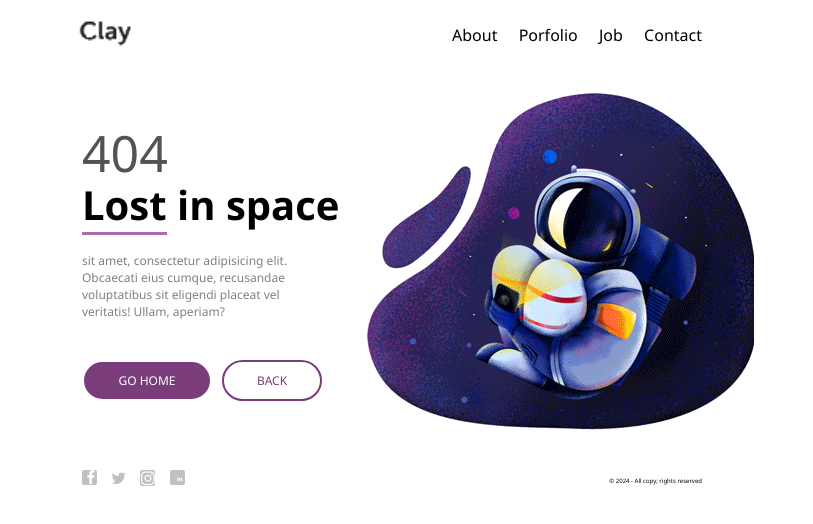
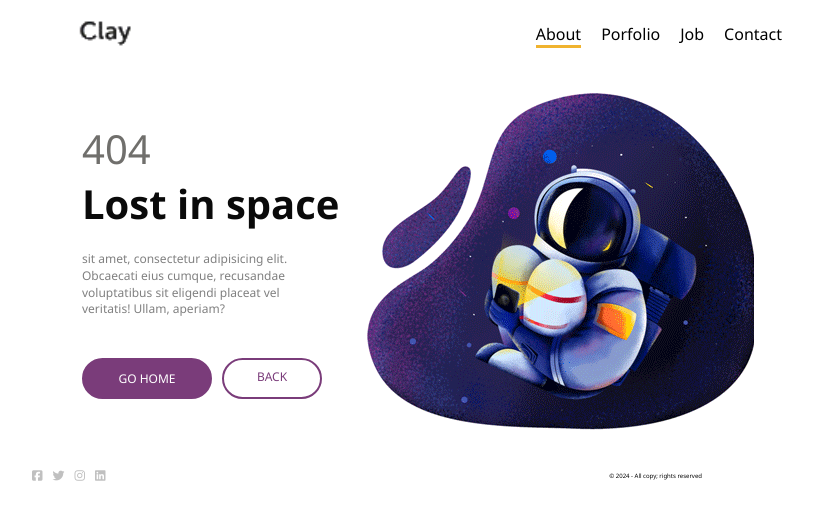
Before and after one commit to Skaistev/HTML_trecias, a website: page index.html in a window 1280 px wide. Shown: the whole page, without its empty margins (208-1021 px from the left). Drawn offline with Linux system fonts and the light colour scheme.

Commit message:
papildytas

```diff
--- a/css/main.css
+++ b/css/main.css
@@ -37,12 +37,8 @@ span ~ a { visi uz span esantys tag iamami}
 }
 
 .main-nav{
-    width: 250px;
     display: flex;
-    justify-content: space-between;
-    gap: 10px;
-    margin-right: 80px;
-
+    gap: 20px;
 
 }
 .main-nav > .nav-link{
@@ -50,10 +46,15 @@ span ~ a { visi uz span esantys tag iamami}
     color: black;
 }
 
-.main-nav > .nav-link:hover {
-    text-decoration: underline;
+.main-nav > .nav-link.active {
+    border-color: rgb(240, 179, 47);
+border-bottom-style: solid;
 }
 
+.main-nav > .nav-link:hover {
+    border-bottom: rgb(157, 101, 230);
+    border-bottom-style: solid;
+ }
 
 .main-left{
     display: flex;
@@ -68,25 +69,22 @@ span ~ a { visi uz span esantys tag iamami}
  margin-right: 20px;
     width: 600px;
 }
+
+ main > .img {
+    width: 150%
+}
+
 .main-title {
     font-weight:normal;
-    font-size: 50px;
-    font-weight: 10;
-    margin-bottom: -30px;
-    color: rgb(83, 83, 83);
+    font-size: 40px;
+    font-weight:bold;
+    color: rgb(10, 10, 10);
+    font-weight: bolder;
+}
 
-}
-.subtitle{
+.main-title > span {
+    color:rgb(112, 111, 108);
     font-weight: normal;
-    font-weight: 780;
-    font-size:40px;
-
-
-}
-.subtitle > span {
-    border-bottom-style: solid;
-    border-color:  rgb(175, 106, 175);
-    width: 10px;
 }
 
 .description{
@@ -94,6 +92,7 @@ span ~ a { visi uz span esantys tag iamami}
    width: 240px;
    color: grey;
    margin-bottom: 20px;
+   line-height: 140%;
 
 }
 
@@ -115,49 +114,37 @@ span ~ a { visi uz span esantys tag iamami}
     font-size: 12px;
     color:white;
     background-color: rgb(122, 60, 122);
+    border-color: rgb(122, 60, 122);
+}
 
-}
 .btn-list > .btn + .btn{
     width:100px;
     background-color: white;
     color:rgb(122, 60, 122) ;
     border-color: rgb(122, 60, 122);
+line-height: 116%;}
+
+.btn-list > .btn:hover{
+    border-color: black;
+    border-style:dotted;
+}
 
 
-}
 .social{
-    margin-left: 50px;
+    display: flex;
+    gap:10px;
 
 }
-.social-link{
+.social > .social-link{
     text-decoration: none;
-    color: white;
-    border-width: 1px ;
-    background-color: rgb(192, 192, 192);
-    width: 15px;
-    margin-right: 10px;
-    border-radius: 2px;
-    text-align: center;
+    color: rgb(192, 192, 192);
+    font-size: 12px;
 
 }
-.fa.fa-twitter {
-    color: rgb(192, 192, 192);
-    background-color: white;
+.social > .social-link:hover{
+    color:  rgb(122, 60, 122);
 }
-.fa.fa-facebook {
-    text-align: right;
-    font-size: 15px;
-    padding-right: 2px;
 
-
-}
-.fa.fa-linkedin{
-    text-align: right;
-    font-size: 6px;
-    height: 15px;
-    padding-right: 2px;
-    padding-top: 6px;
-}
 .copyright-text{
   margin-right: 80px;
   font-size: 6px;
--- a/index.html
+++ b/index.html
@@ -4,14 +4,19 @@
     <meta charset="UTF-8">
     <meta name="viewport" content="width=device-width, initial-scale=1.0">
     <title>Astronaut</title>
+    <!-- <link rel="stylesheet" href="./css/main.css"> -->
+    <!-- base -->
+    <!-- 3rd part -->
+    <!-- <link rel="stylesheet" href="https://cdnjs.cloudflare.com/ajax/libs/font-awesome/4.7.0/css/font-awesome.min.css"> -->
+    <link rel="stylesheet" href="./css/font-awesome.min.css">
+    <!-- custom -->
     <link rel="stylesheet" href="./css/main.css">
-    <link rel="stylesheet" href="https://cdnjs.cloudflare.com/ajax/libs/font-awesome/4.7.0/css/font-awesome.min.css">
 </head>
 <body>
     <header class="container">
         <img class="logo" src="./img/logo.webp" alt="Aha...">
         <nav class="main-nav">
-            <a class="nav-link" href="#">About</a>
+            <a class="nav-link active" href="#">About</a>
             <a class="nav-link" href="#">Porfolio</a>
             <a class="nav-link" href="#">Job</a>
             <a class="nav-link" href="#">Contact</a>
@@ -19,10 +24,9 @@
     </header>
     <main class="container">
         <div class="main-left">
-        <h1 class="main-title">404</h1>
-        <h2 class="subtitle">
-            <span>Lost</span> in space
-        </h2>
+        <h1 class="main-title">
+            <span>404</span><br>Lost in space
+        </h1>
         <p class="description"> sit amet, consectetur adipisicing elit. Obcaecati eius cumque, recusandae voluptatibus sit eligendi placeat vel veritatis! Ullam, aperiam?</p>
             <div class="btn-list">
             <a class="btn"href="#">Go home</a>
@@ -35,10 +39,10 @@
     </main>
     <footer class="container">
         <div class="social">
-        <a class="social-link fa fa-facebook" href="#" alt=""></a>
+        <a class="social-link fa fa-facebook-square" href="#" alt=""></a>
         <a class="social-link fa fa-twitter" href="#" alt=""></a>
         <a class="social-link fa fa-instagram" href="#" alt=""></a>
-        <a class="social-link fa fa-linkedin" href="#" alt=""></a>
+        <a class="social-link fa fa-linkedin-square" href="#" alt=""></a>
         </div>
         <p class="copyright-text"> &copy; 2024 - All copy; rights reserved </p>
 
```
Also changed, not shown: 1 other file.
